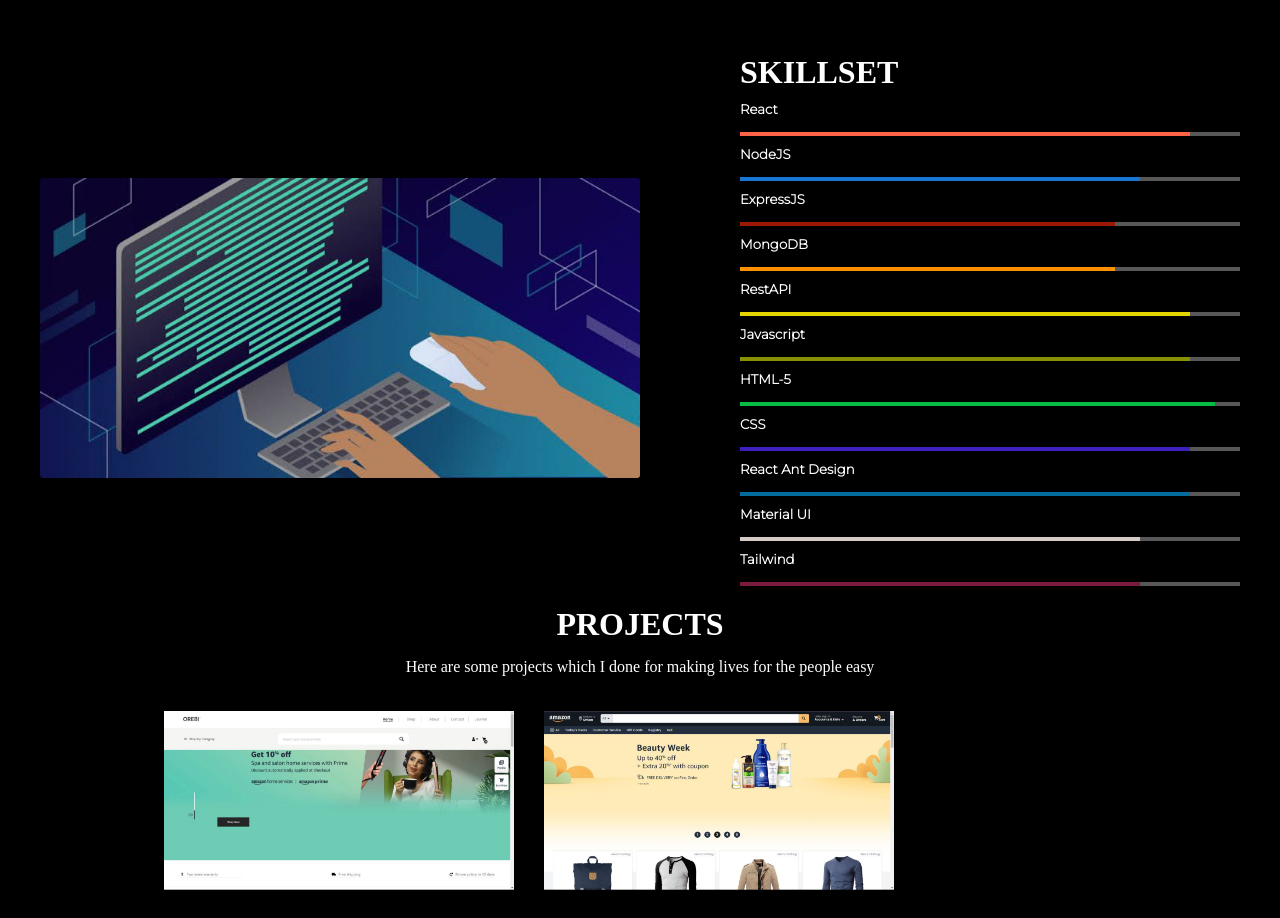
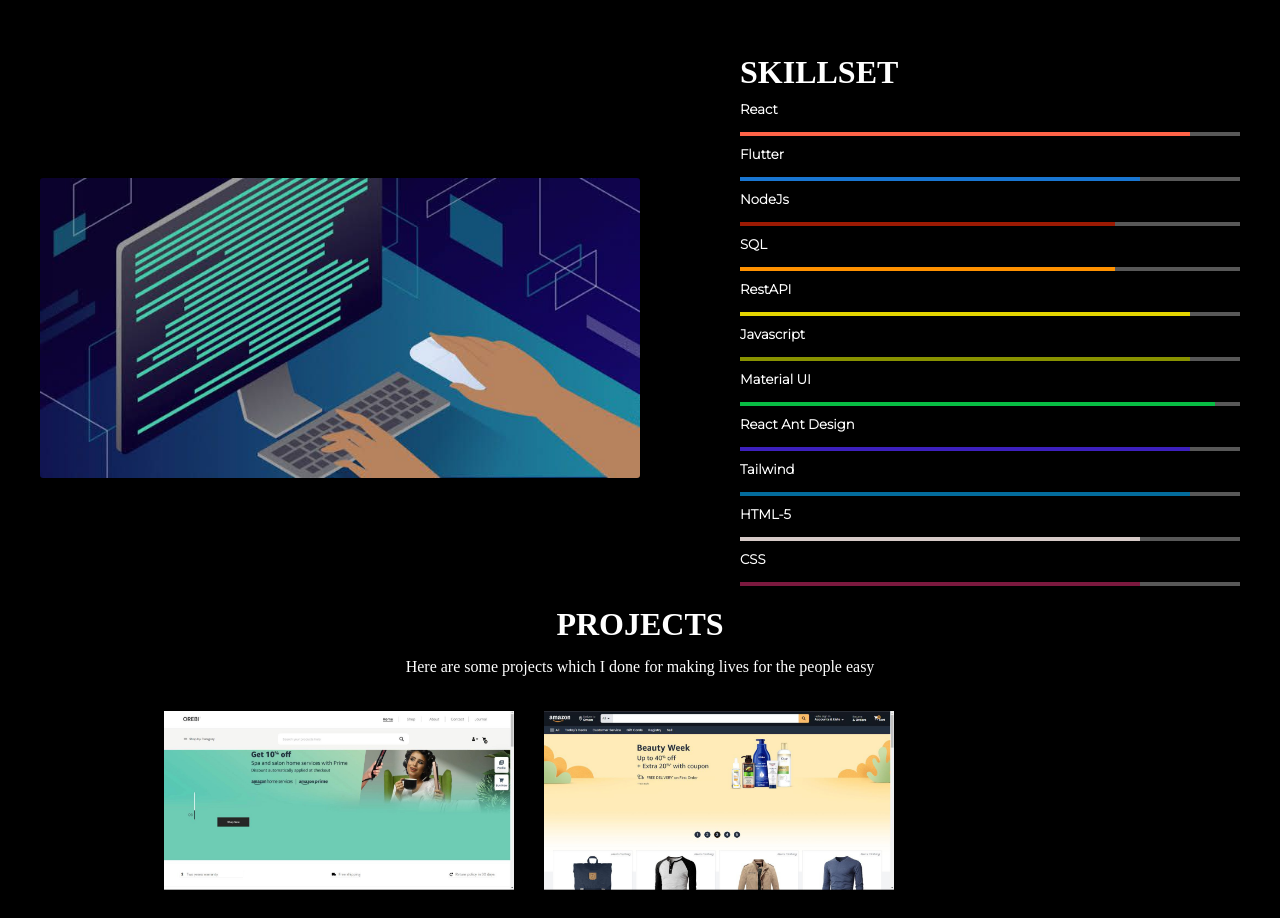
Before and after one commit to santhu434/Portfolio, a React (Create React App) app: page / in a window 1280 px wide. Shown: the part 940-1858 px from the top of the page. Built offline with nearby package versions, Linux system fonts and the light colour scheme.

Commit message:
resume change

```diff
--- a/src/components/Skillcontainer/Skillcontainer.js
+++ b/src/components/Skillcontainer/Skillcontainer.js
@@ -19,19 +19,19 @@ function Skillcontainer() {
          </div>
       </div>
       <div className='skillcontainer_skillset'>
-         <h5>NodeJS</h5>
+         <h5>Flutter</h5>
          <div className='skillcontainer_slider skillcontainer_slider2'>
          <LinearProgress variant='determinate' value={80}/>
          </div>
       </div>
       <div className='skillcontainer_skillset'>
-         <h5>ExpressJS</h5>
+         <h5>NodeJs</h5>
          <div className='skillcontainer_slider skillcontainer_slider3'>
          <LinearProgress variant='determinate' value={75}/>
          </div>
       </div>
       <div className='skillcontainer_skillset'>
-         <h5>MongoDB</h5>
+         <h5>SQL</h5>
          <div className='skillcontainer_slider skillcontainer_slider4'>
          <LinearProgress variant='determinate' value={75}/>
          </div>
@@ -49,31 +49,31 @@ function Skillcontainer() {
          </div>
       </div>
       <div className='skillcontainer_skillset'>
-         <h5>HTML-5</h5>
+      <h5>Material UI</h5>
          <div className='skillcontainer_slider skillcontainer_slider7'>
          <LinearProgress variant='determinate' value={95}/>
          </div>
       </div>
       <div className='skillcontainer_skillset'>
-         <h5>CSS</h5>
+      <h5>React Ant Design</h5>
          <div className='skillcontainer_slider skillcontainer_slider8'>
          <LinearProgress variant='determinate' value={90}/>
          </div>
       </div>
       <div className='skillcontainer_skillset'>
-         <h5>React Ant Design</h5>
+      <h5>Tailwind</h5>
          <div className='skillcontainer_slider skillcontainer_slider9'>
          <LinearProgress variant='determinate' value={90}/>
          </div>
       </div>
       <div className='skillcontainer_skillset'>
-         <h5>Material UI</h5>
+         <h5>HTML-5</h5>
          <div className='skillcontainer_slider skillcontainer_slider10'>
          <LinearProgress variant='determinate' value={80}/>
          </div>
       </div>
       <div className='skillcontainer_skillset'>
-         <h5>Tailwind</h5>
+         <h5>CSS</h5>
          <div className='skillcontainer_slider skillcontainer_slider11'>
          <LinearProgress variant='determinate' value={80}/>
          </div>
```
Also changed, not shown: 1 other file (tests, documents, lock files or other folders).
